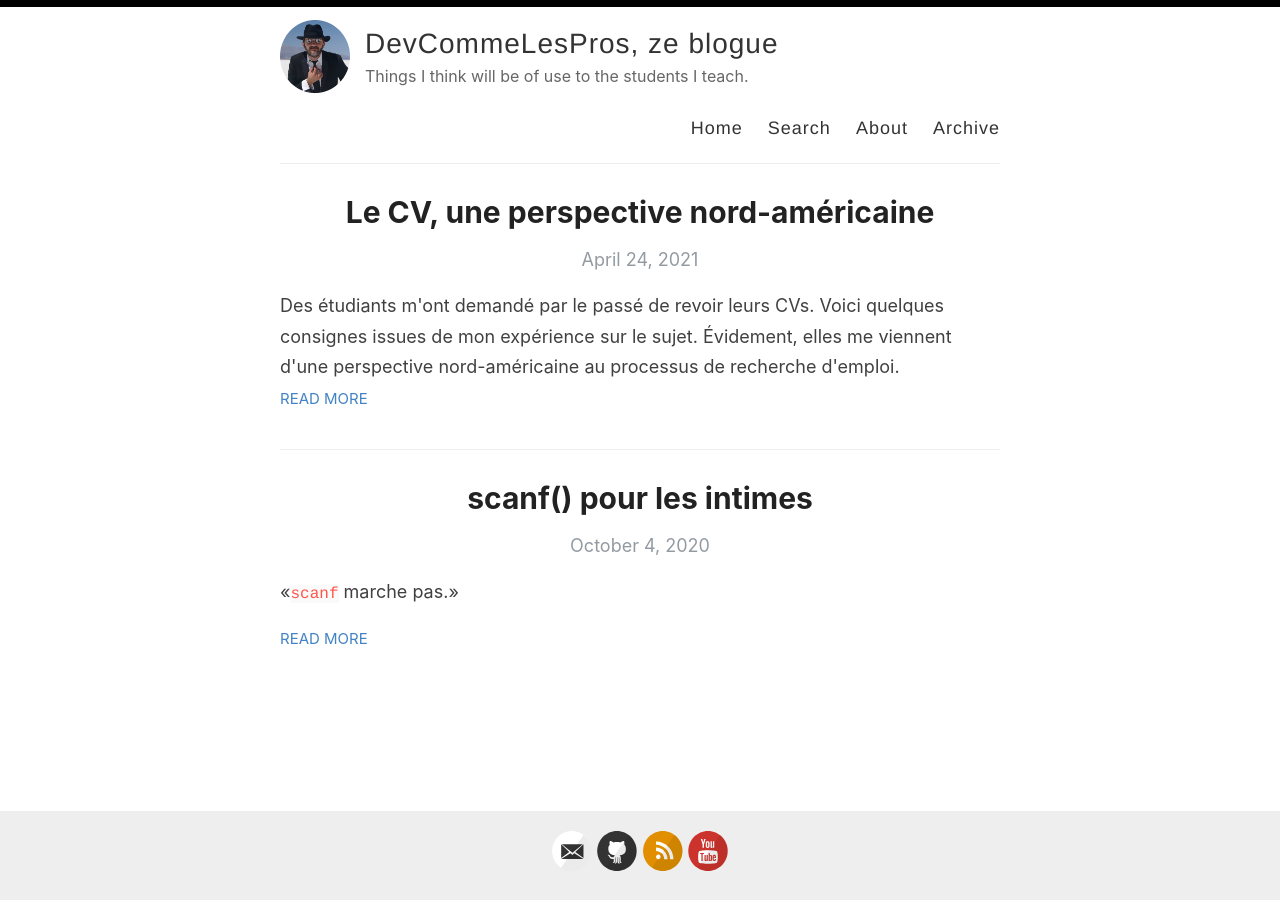
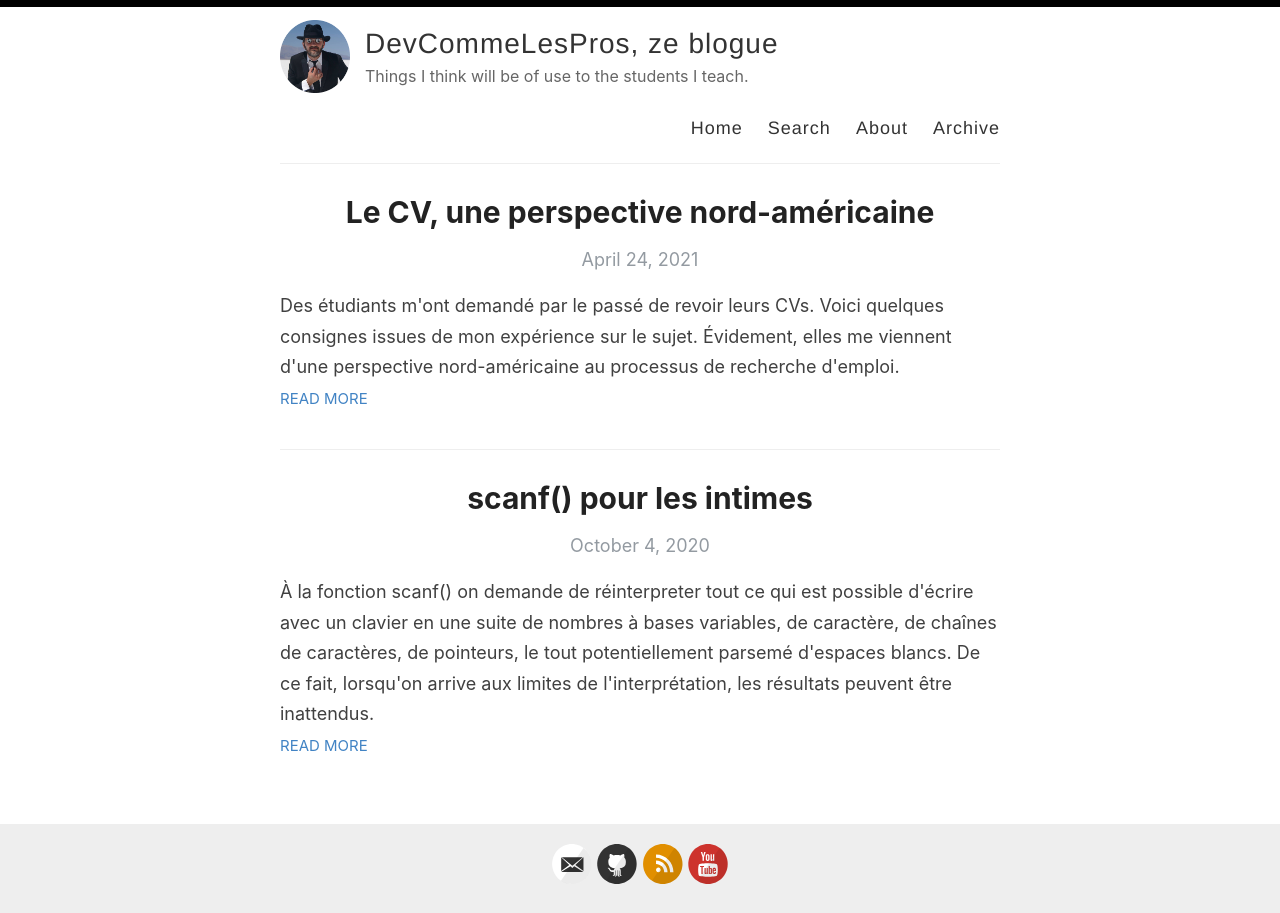
Before and after one commit to DevCommeLesPros/devcommelespros.github.io, a Jekyll site: the page built from index.html, in a window 1280 px wide. Built offline with Jekyll 4.4.1, drawn with Linux system fonts in a browser that asks for light colours; the list of posts is cut into pages by our own code.

Commit message:
Add better excerpt to scanf pour les intimes.

```diff
--- a/_posts/2020-10-04-scanf-intimes.md
+++ b/_posts/2020-10-04-scanf-intimes.md
@@ -2,6 +2,7 @@
 layout: post
 title:  "scanf() pour les intimes"
 categories: [technical, C]
+excerpt: À la fonction scanf() on demande de réinterpreter tout ce qui est possible d'écrire avec un clavier en une suite de nombres à bases variables, de caractère, de chaînes de caractères, de pointeurs, le tout potentiellement parsemé d'espaces blancs. De ce fait, lorsqu'on arrive aux limites de l'interprétation, les résultats peuvent être inattendus.
 ---
 
 «`scanf` marche pas.»
```
